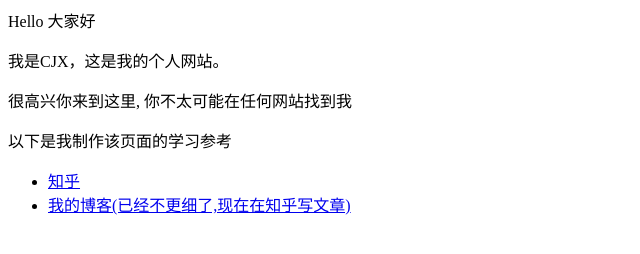
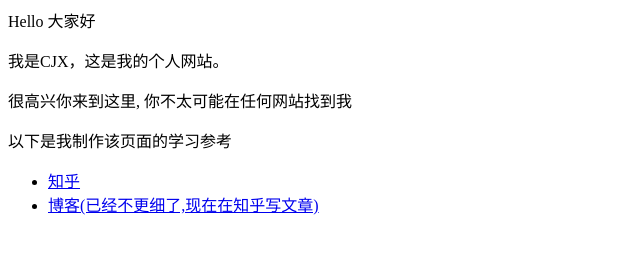
Before and after one commit to caijiaxian/caijiaxian.github.io, a plain HTML site: page index.html in a window 1280 px wide. Shown: the whole page, without its empty margins (0-640 px from the left). Drawn offline with Linux system fonts and the light colour scheme.

Commit message:
Update index.html

```diff
--- a/index.html
+++ b/index.html
@@ -5,5 +5,5 @@
 <ul>
 
   <li> <a href="https://www.zhihu.com/people/AJLoveChina">知乎</a> </li>
-  <li> <a href="http://hejie.nigeerhuo.com">我的博客(已经不更细了,现在在知乎写文章)</a> </li>
+  <li> <a href="http://hejie.nigeerhuo.com">博客(已经不更细了,现在在知乎写文章)</a> </li>
 </ul>
```
